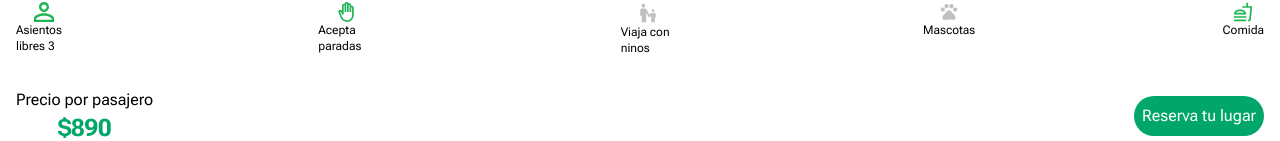
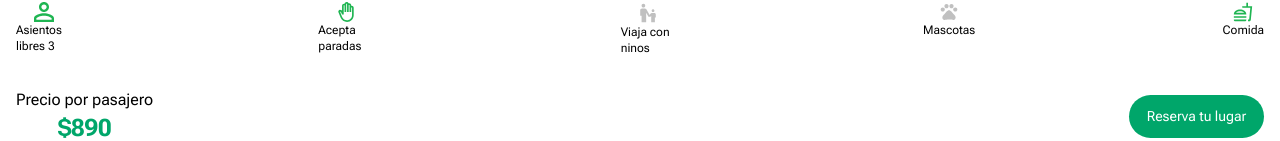
Before and after one commit to Diegogagan2587/A-Dedo, a React (Vite) app in the folder frontend/: page /trips/1/details in a window 1280 px wide. Shown: the part 793-934 px from the top of the page. Built offline with nearby package versions, Linux system fonts and the light colour scheme; no server answers; a web font is replaced by a local one.

Commit message:
feat/reserve-trip: fix ButtonGreen width

```diff
--- a/frontend/src/components/ButtonGreen.jsx
+++ b/frontend/src/components/ButtonGreen.jsx
@@ -6,7 +6,7 @@ const ButtonGreen = ({ text, className, onClick }) => {
         <RoundedBtn
         onClick={onClick}
         text={text}
-        className={`${className} text-[#00A66A] hover:text-white hover:bg-[#00A66A]`}
+        className={`${className} text-[#00A66A] hover:text-white hover:bg-[#00A66A] w-[135px] h-[43px] text-[14px]`}
         />
     );
 }
```
